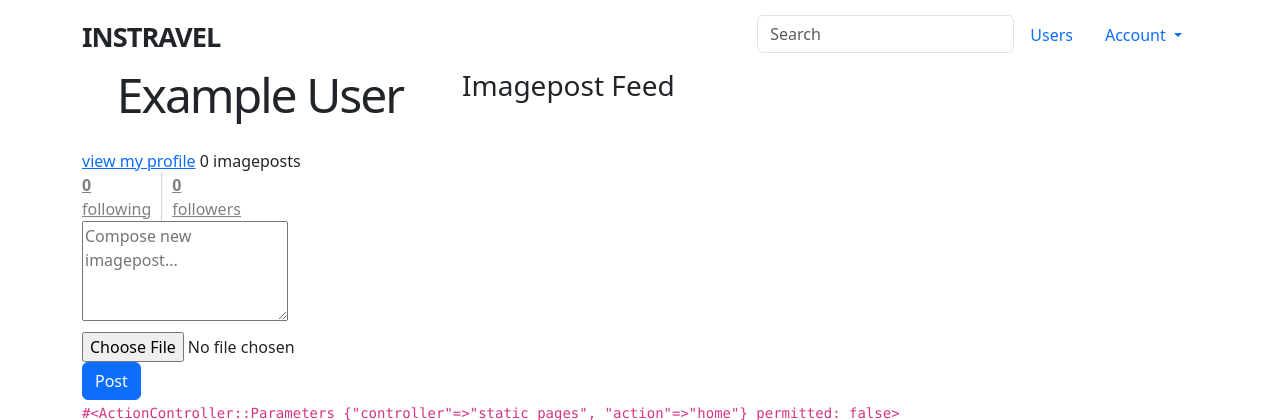
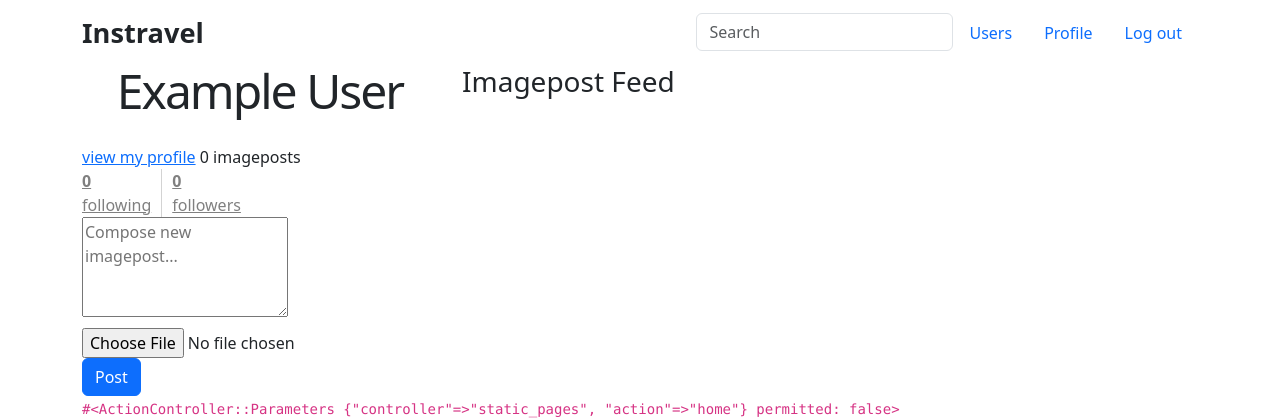
Before and after one commit to hidayoshi/Instravel, a Rails app: page / in a window 1280 px wide. Shown: the top 420 px of the page. Run offline with Rails 7, Linux system fonts and the light colour scheme; a user stored in the database is signed in; data that the repository does not hold is empty; style sheets or scripts are compiled from the project's sources; parts of the project's set-up code (start-up, migrations or seed data) failed here and were passed over; some libraries are stand-ins or nearby versions.

Commit message:
ナビの配置を変更

```diff
--- a/app/assets/stylesheets/application.scss
+++ b/app/assets/stylesheets/application.scss
@@ -47,19 +47,8 @@ p {
 /* header */
 
 #logo {
-  float: left; //なんかfloatするとナビが縮まっていい感じの大きさになる。
-  margin-right: 10px;
   font-size: 1.7em;
-  color: #fff;
-  text-transform: uppercase;
-  letter-spacing: -1px;
-  padding-top: 9px;
   font-weight: bold;
-}
-
-#logo:hover {
-  color: #fff;
-  text-decoration: none;
 }
 
 /* sidebar */
--- a/app/views/layouts/_header.html.erb
+++ b/app/views/layouts/_header.html.erb
@@ -6,21 +6,16 @@
               <%= render 'layouts/search' %>
             <% if logged_in? %>
               <li class="nav-item"><%= link_to "Users", users_path, class: "nav-link" %></li>
-              <li class="nav-item dropdown">
-                <a href="#" class="nav-link dropdown-toggle" data-toggle="dropdown">
-                  Account <b class="caret"></b>
-                </a>
-                <ul class="dropdown-menu">
-                  <li class="dropdown-item"><%= link_to "Profile", current_user %></li>
-                  <li class="dropdown-item"><%= link_to "Settings", edit_user_path(current_user) %></li>
-                  <li class="dropdown-divider"></li>
-                  <li>
-                    <%= link_to "Log out", logout_path, method: :delete, class: "dropdown-item" %>
-                  </li>
-                </ul>
+                <li class="nav-item">
+                  <%= link_to "Profile", current_user, class: "nav-link" %>
+                </li>
+                <li class="nav-item">
+                  <%= link_to "Log out", logout_path, method: :delete, class: "nav-link" %>
               </li>
             <% else %>
-              <li class="nav-item"><%= link_to "Log in", login_path, class: "nav-link" %></li>
+              <li class="nav-item">
+                <%= link_to "Log in", login_path, class: "nav-link" %>
+              </li>
             <% end %>
           </ul>
         </nav>
--- a/app/views/static_pages/home.html.erb
+++ b/app/views/static_pages/home.html.erb
@@ -18,11 +18,6 @@
   </div>
 <% else %>
 <div class="center jumbotron">
-  <p>Find me in app/views/static_pages/home.html.erb</p>
-
   <%= link_to "Sign up now!", signup_path, class: "btn btn-lg btn-primary" %>
 </div>
-
-<%= link_to image_tag("rails.png", alt: "Rails logo"),
-            'http://rubyonrails.org/' %>
 <% end %>
--- a/app/views/users/show.html.erb
+++ b/app/views/users/show.html.erb
@@ -6,6 +6,7 @@
       <p>
         <%= @user.name %>
       </p>
+      <%= link_to "Settings", edit_user_path(current_user) %>
     </section>
     <section class="stats">
       <%= render 'shared/stats' %>
```
